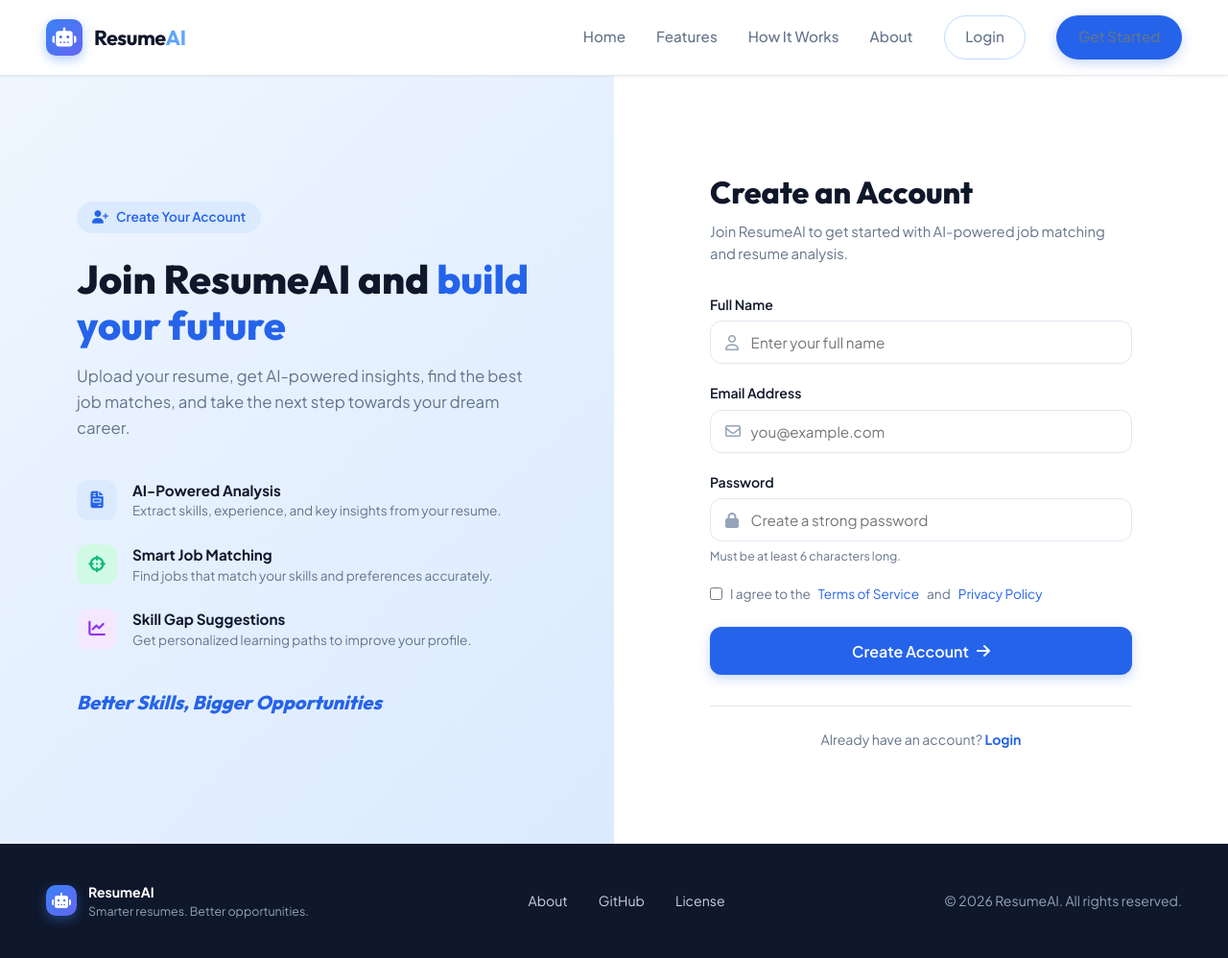
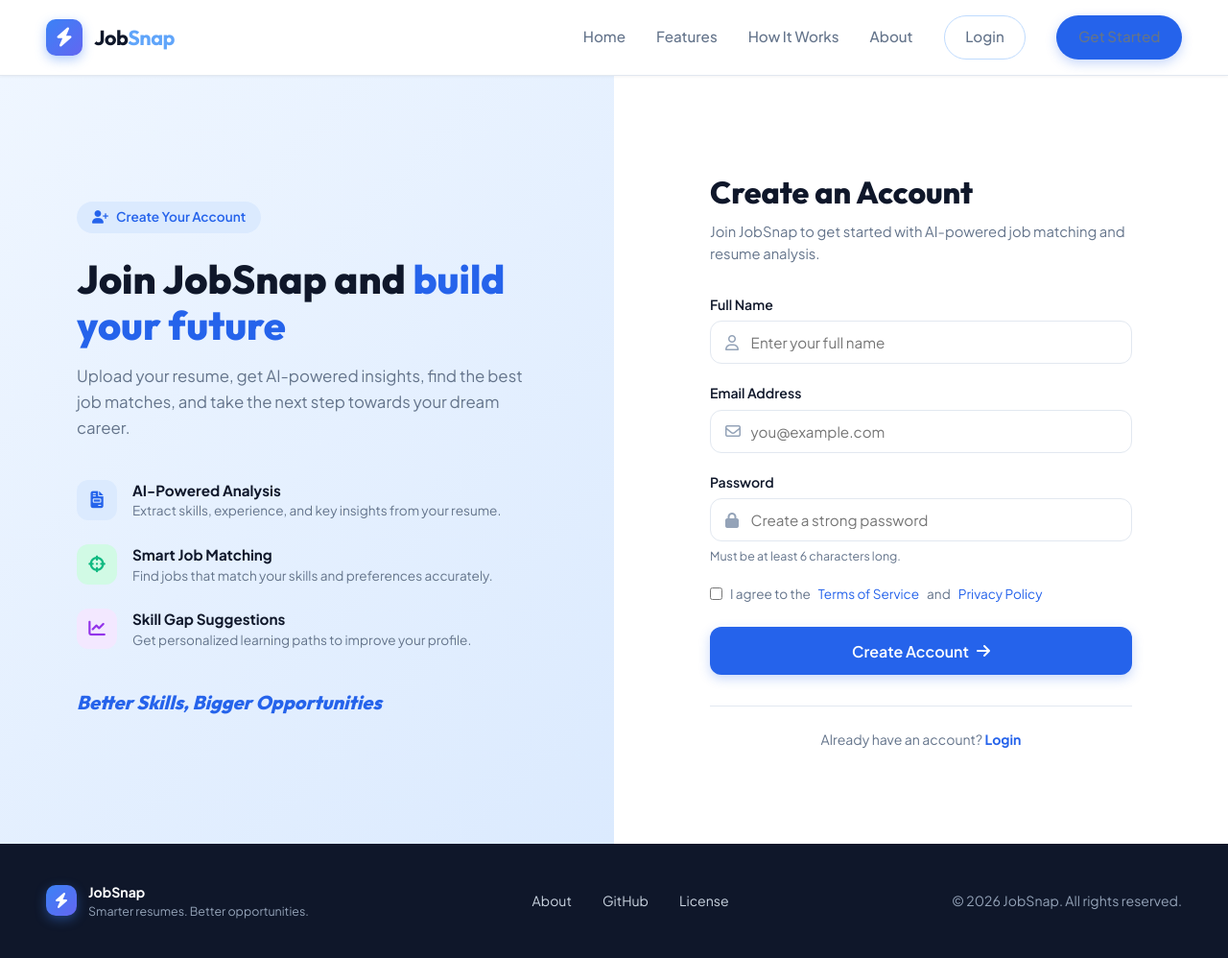
Before and after one commit to RajuAhammed01/AI-Powered-Resume-Analyzer-and-Intelligent-Job-Finder, a Flask app: page /register in a window 1280 px wide. Shown: the whole page at 96% size. Run offline with Flask 3, Linux system fonts and the light colour scheme.

Commit message:
Update application branding and title from ResumeAI to JobSnap

```diff
--- a/app/templates/auth/login.html
+++ b/app/templates/auth/login.html
@@ -10,7 +10,7 @@
             </div>
 
             <h1 style="font-family: var(--font-heading); font-size: 2.8rem; font-weight: 800; line-height: 1.15; margin-bottom: 1rem; color: var(--text-main);">
-                Sign in to your <span style="color: var(--primary);">ResumeAI</span> account
+                Sign in to your <span style="color: var(--primary);">JobSnap</span> account
             </h1>
 
             <p style="color: var(--text-muted); font-size: 1.05rem; margin-bottom: 2.5rem; line-height: 1.6;">
--- a/app/templates/auth/register.html
+++ b/app/templates/auth/register.html
@@ -10,7 +10,7 @@
             </div>
 
             <h1 style="font-family: var(--font-heading); font-size: 2.6rem; font-weight: 800; line-height: 1.15; margin-bottom: 1rem; color: var(--text-main);">
-                Join ResumeAI and <span style="color: var(--primary);">build your future</span>
+                Join JobSnap and <span style="color: var(--primary);">build your future</span>
             </h1>
 
             <p style="color: var(--text-muted); font-size: 1.05rem; margin-bottom: 2.5rem; line-height: 1.6;">
@@ -62,7 +62,7 @@
                 Create an Account
             </h2>
             <p style="color: var(--text-muted); font-size: 0.925rem; margin-bottom: 2rem;">
-                Join ResumeAI to get started with AI-powered job matching and resume analysis.
+                Join JobSnap to get started with AI-powered job matching and resume analysis.
             </p>
 
             <form method="POST">
--- a/app/templates/base.html
+++ b/app/templates/base.html
@@ -3,7 +3,7 @@
 <head>
     <meta charset="UTF-8">
     <meta name="viewport" content="width=device-width, initial-scale=1.0">
-    <title>{% block title %}ResumeAI — AI-Powered Resume & Job Finder{% endblock %}</title>
+    <title>{% block title %}JobSnap — AI-Powered Resume & Job Finder{% endblock %}</title>
     <!-- Google Fonts & FontAwesome -->
     <link rel="stylesheet" href="https://cdnjs.cloudflare.com/ajax/libs/font-awesome/6.4.0/css/all.min.css">
     <link rel="stylesheet" href="{{ url_for('static', filename='css/style.css') }}">
@@ -16,9 +16,9 @@
         <aside class="app-sidebar">
             <div class="sidebar-header">
                 <div class="brand-logo-icon">
-                    <i class="fa-solid fa-robot"></i>
+                    <i class="fa-solid fa-bolt"></i>
                 </div>
-                <a href="{{ url_for('main.dashboard') }}" class="brand-title">Resume<span>AI</span></a>
+                <a href="{{ url_for('main.dashboard') }}" class="brand-title">Job<span>Snap</span></a>
             </div>
 
             <nav class="sidebar-nav">
@@ -70,7 +70,7 @@
                         {% elif request.endpoint in ['jobs.results', 'jobs.job_detail'] %}Job Recommendations
                         {% elif request.endpoint == 'preferences.preferences' %}Job Preferences
                         {% elif request.endpoint == 'main.profile' %}Profile & Settings
-                        {% else %}ResumeAI Application{% endif %}
+                        {% else %}JobSnap Application{% endif %}
                     </span>
                 </div>
 
@@ -117,9 +117,9 @@
     <header class="landing-nav">
         <a href="{{ url_for('main.index') }}" style="display: flex; align-items: center; gap: 0.75rem; text-decoration: none;">
             <div class="brand-logo-icon">
-                <i class="fa-solid fa-robot"></i>
+                <i class="fa-solid fa-bolt"></i>
             </div>
-            <span class="brand-title">Resume<span>AI</span></span>
+            <span class="brand-title">Job<span>Snap</span></span>
         </a>
 
         <div class="landing-links">
@@ -159,10 +159,10 @@
     <footer class="app-footer">
         <div style="display: flex; align-items: center; gap: 0.75rem;">
             <div class="brand-logo-icon" style="width: 32px; height: 32px; font-size: 1rem;">
-                <i class="fa-solid fa-robot"></i>
+                <i class="fa-solid fa-bolt"></i>
             </div>
             <div>
-                <strong style="color: white;">ResumeAI</strong>
+                <strong style="color: white;">JobSnap</strong>
                 <div style="font-size: 0.78rem; color: #94a3b8;">Smarter resumes. Better opportunities.</div>
             </div>
         </div>
@@ -172,7 +172,7 @@
             <a href="#">License</a>
         </div>
         <div>
-            © 2026 ResumeAI. All rights reserved.
+            © 2026 JobSnap. All rights reserved.
         </div>
     </footer>
 {% endif %}
```
